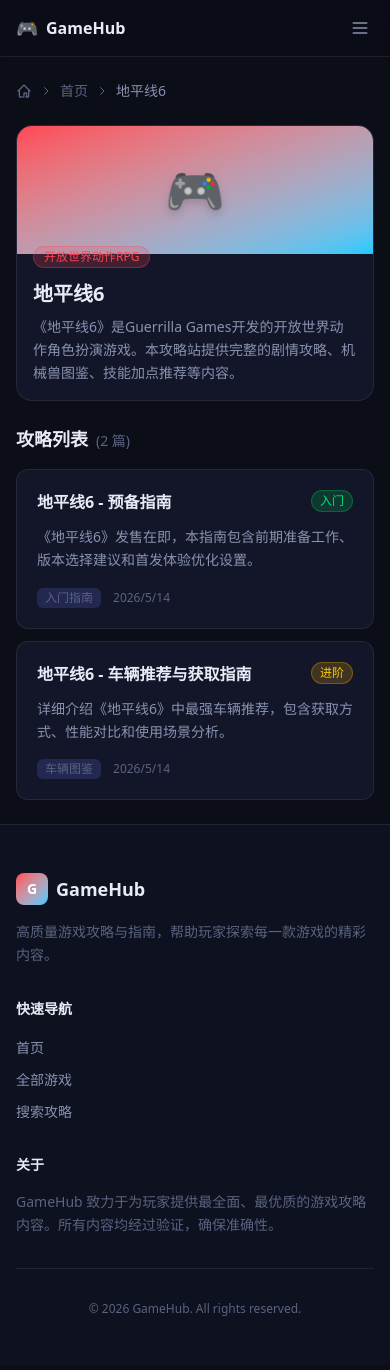
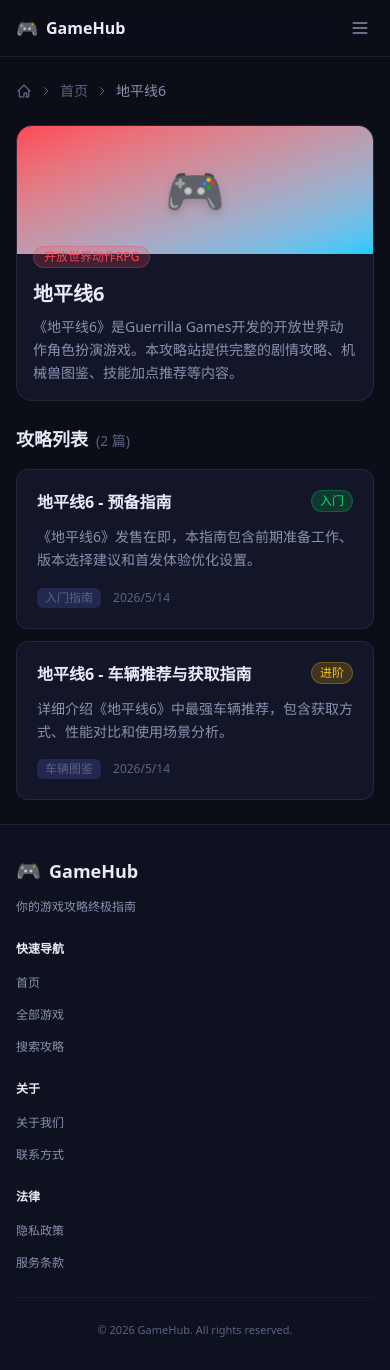
Before and after one commit to River-ak3/game-hub, a Next.js app: page /games/dixian6 in a window 390 px wide. Built offline with nearby package versions, Linux system fonts and the light colour scheme.

Commit message:
feat(phase2): src/components/layout/Footer.tsx

```diff
--- a/src/components/layout/Footer.tsx
+++ b/src/components/layout/Footer.tsx
@@ -3,69 +3,50 @@
 export function Footer() {
   return (
     <footer className="border-t border-border bg-surface/50">
-      <div className="max-w-7xl mx-auto px-4 sm:px-6 lg:px-8 py-12">
-        <div className="grid grid-cols-1 md:grid-cols-3 gap-8">
+      <div className="max-w-7xl mx-auto px-4 sm:px-6 lg:px-8 py-8 sm:py-12">
+        <div className="grid grid-cols-1 sm:grid-cols-2 lg:grid-cols-4 gap-6 sm:gap-8">
           {/* Brand */}
-          <div>
-            <Link href="/" className="flex items-center gap-2 mb-4">
-              <div className="w-8 h-8 rounded-lg bg-gradient-to-br from-primary to-accent flex items-center justify-center text-white font-bold text-sm">
-                G
-              </div>
-              <span className="text-lg font-bold text-text-primary">
-                GameHub
-              </span>
-            </Link>
-            <p className="text-sm text-text-muted leading-relaxed">
-              高质量游戏攻略与指南，帮助玩家探索每一款游戏的精彩内容。
+          <div className="sm:col-span-2 lg:col-span-1">
+            <div className="flex items-center gap-2 mb-3">
+              <span className="text-xl">🎮</span>
+              <span className="text-lg font-bold text-text-primary">GameHub</span>
+            </div>
+            <p className="text-xs sm:text-sm text-text-secondary leading-relaxed">
+              你的游戏攻略终极指南
             </p>
           </div>
 
           {/* Quick Links */}
           <div>
-            <h3 className="text-sm font-semibold text-text-primary mb-4">
-              快速导航
-            </h3>
+            <h3 className="text-xs sm:text-sm font-semibold text-text-primary mb-3">快速导航</h3>
             <ul className="space-y-2">
-              <li>
-                <Link
-                  href="/"
-                  className="text-sm text-text-secondary hover:text-accent transition-colors"
-                >
-                  首页
-                </Link>
-              </li>
-              <li>
-                <Link
-                  href="/games"
-                  className="text-sm text-text-secondary hover:text-accent transition-colors"
-                >
-                  全部游戏
-                </Link>
-              </li>
-              <li>
-                <Link
-                  href="/search"
-                  className="text-sm text-text-secondary hover:text-accent transition-colors"
-                >
-                  搜索攻略
-                </Link>
-              </li>
+              <li><Link href="/" className="text-xs sm:text-sm text-text-secondary hover:text-primary transition-colors">首页</Link></li>
+              <li><Link href="/games" className="text-xs sm:text-sm text-text-secondary hover:text-primary transition-colors">全部游戏</Link></li>
+              <li><Link href="/search" className="text-xs sm:text-sm text-text-secondary hover:text-primary transition-colors">搜索攻略</Link></li>
             </ul>
           </div>
 
-          {/* Info */}
+          {/* About */}
           <div>
-            <h3 className="text-sm font-semibold text-text-primary mb-4">
-              关于
-            </h3>
-            <p className="text-sm text-text-muted leading-relaxed">
-              GameHub 致力于为玩家提供最全面、最优质的游戏攻略内容。所有内容均经过验证，确保准确性。
-            </p>
+            <h3 className="text-xs sm:text-sm font-semibold text-text-primary mb-3">关于</h3>
+            <ul className="space-y-2">
+              <li><span className="text-xs sm:text-sm text-text-secondary">关于我们</span></li>
+              <li><span className="text-xs sm:text-sm text-text-secondary">联系方式</span></li>
+            </ul>
+          </div>
+
+          {/* Legal */}
+          <div>
+            <h3 className="text-xs sm:text-sm font-semibold text-text-primary mb-3">法律</h3>
+            <ul className="space-y-2">
+              <li><span className="text-xs sm:text-sm text-text-secondary">隐私政策</span></li>
+              <li><span className="text-xs sm:text-sm text-text-secondary">服务条款</span></li>
+            </ul>
           </div>
         </div>
 
-        <div className="mt-8 pt-8 border-t border-border">
-          <p className="text-center text-xs text-text-muted">
+        <div className="mt-6 sm:mt-8 pt-6 sm:pt-8 border-t border-border/50 text-center">
+          <p className="text-[11px] sm:text-xs text-text-muted">
             © {new Date().getFullYear()} GameHub. All rights reserved.
           </p>
         </div>
```
